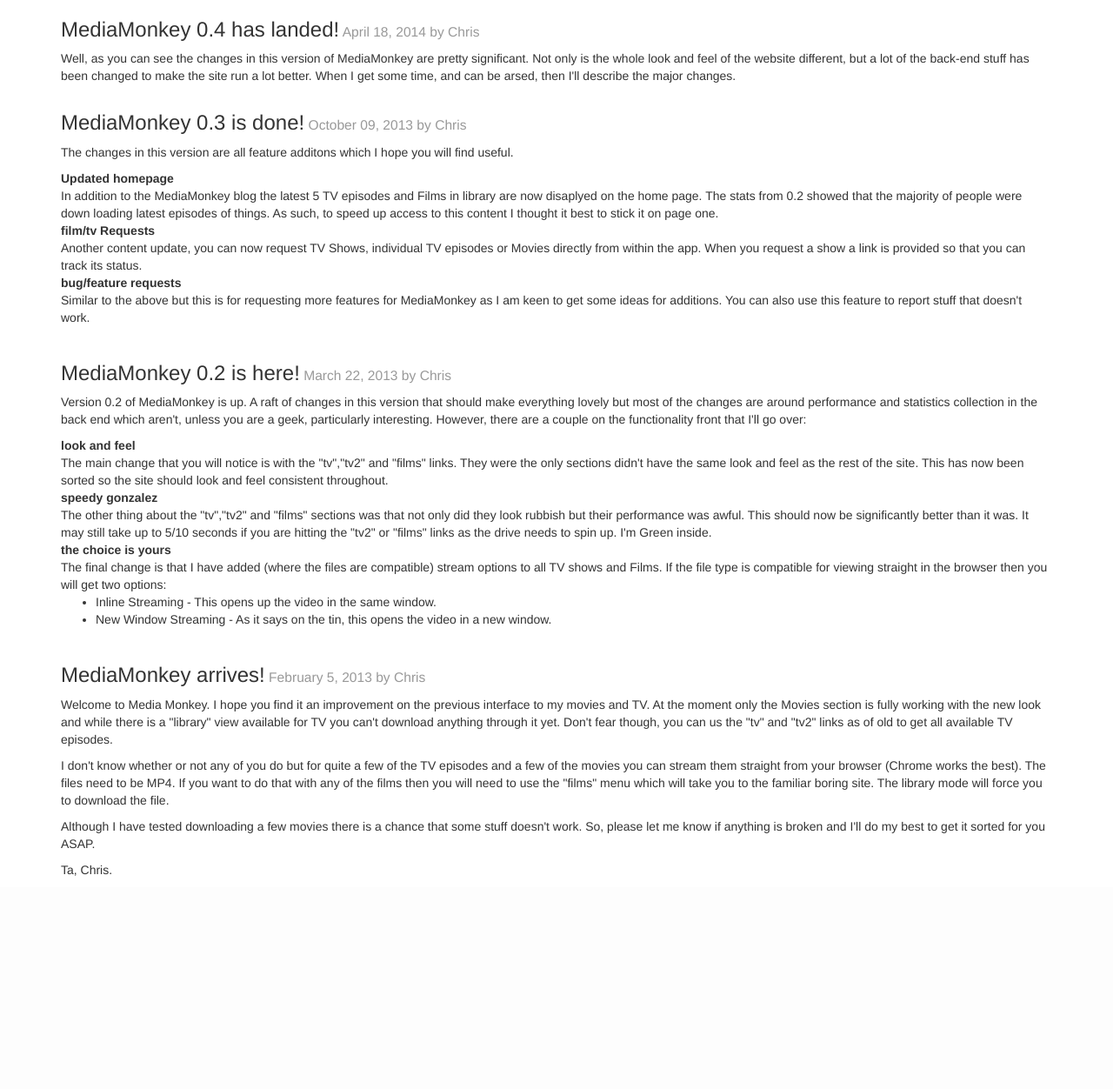
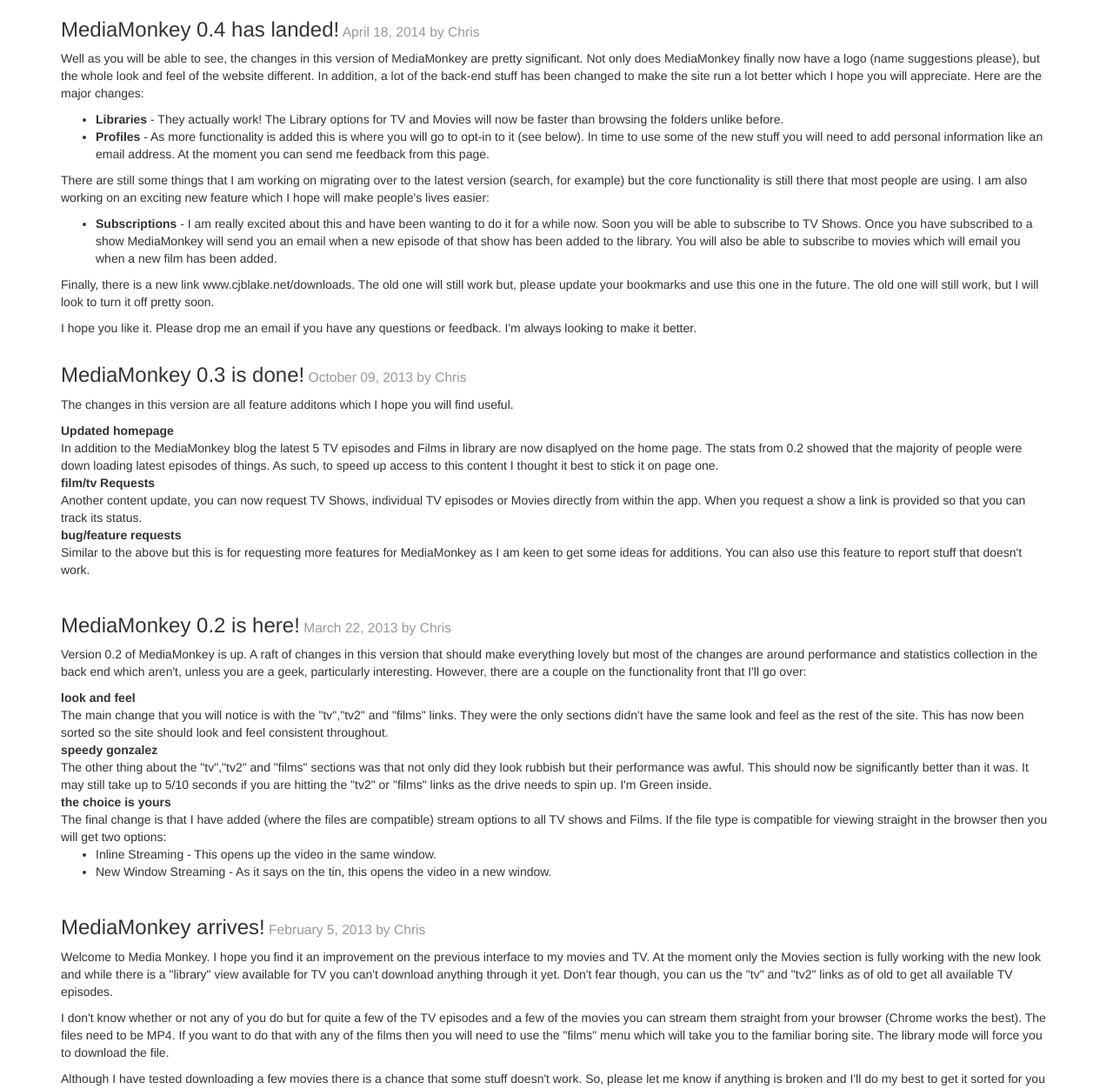
Before and after one commit to cj13579/mediamonkey, a PHP site: page /blog.php in a window 1280 px wide. Shown: the part 51-1303 px from the top of the page at 87% size. Before the commit the page ends 1058 px from the top, so only its background shows below. Run offline with PHP 8.4, Linux system fonts and the light colour scheme; the visitor is signed in with stand-in values (Sample User, id 1); some libraries are stand-ins or nearby versions.

Commit message:
Updated blog with full 0.4 comment.

```diff
--- a/blog.php
+++ b/blog.php
@@ -79,7 +79,22 @@ if(!isset($_SESSION["user"]))
       	<!-- <div class="row"><div class="col-md-12"><h1>The MediaMonkey Blog</h1></div></div> -->
       	<div class="row"><div class="col-md-12"></div></div>
       	<div class="row"><div class="col-md-12"><h3>MediaMonkey 0.4 has landed!<small> April 18, 2014 by Chris</small></h3></div></div>
-<p>Well, as you can see the changes in this version of MediaMonkey are pretty significant. Not only is the whole look and feel of the website different, but a lot of the back-end stuff has been changed to make the site run a lot better. When I get some time, and can be arsed, then I'll describe the major changes.</p>
+<p>Well as you will be able to see, the changes in this version of MediaMonkey are pretty significant. Not only does MediaMonkey finally now have a logo (name suggestions please), but the whole look and feel of the website different. In addition, a lot of the back-end stuff has been changed to make the site run a lot better which I hope you will appreciate. Here are the major changes:</p>
+
+<ul>
+<li><b>Libraries</b> - They actually work! The Library options for TV and Movies will now be faster than browsing the folders unlike before.</li>
+<li><b>Profiles</b> - As more functionality is added this is where you will go to opt-in to it (see below). In time to use some of the new stuff you will need to add personal information like an email address. At the moment you can send me feedback from this page.</li>
+</ul>
+
+<p>There are still some things that I am working on migrating over to the latest version (search, for example) but the core functionality is still there that most people are using. I am also working on an exciting new feature which I hope will make people's lives easier:</p>
+
+<ul>
+<li><b>Subscriptions</b> - I am really excited about this and have been wanting to do it for a while now. Soon you will be able to subscribe to TV Shows. Once you have subscribed to a show MediaMonkey will send you an email when a new episode of that show has been added to the library. You will also be able to subscribe to movies which will email you when a new film has been added.</li>
+</ul>
+
+<p>Finally, there is a new link www.cjblake.net/downloads. The old one will still work but, please update your bookmarks and use this one in the future. The old one will still work, but I will look to turn it off pretty soon.</p>
+
+<p>I hope you like it. Please drop me an email if you have any questions or feedback. I'm always looking to make it better.</p>
 <p></p>
 <!-- <dl>
   <dt>Authentication</dt>
```
